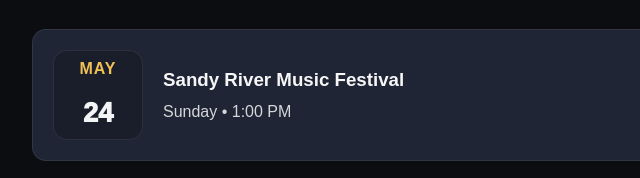
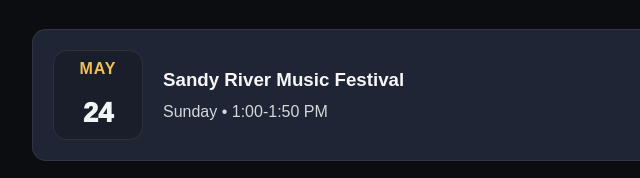
Before and after one commit to lumusband/lumusband.github.io, a plain HTML site: page index.html in a window 1280 px wide. Shown: the part 1977-2155 px from the top of the page, 158-798 px from the left. Drawn offline with Linux system fonts and the light colour scheme.

Commit message:
Update index.html updated end time for Sandy River from 1:00 to 1:00 - 1:50

```diff
--- a/index.html
+++ b/index.html
@@ -719,7 +719,7 @@
     <div class="show-date"><span class="month">MAY</span><span class="day">24</span></div>
     <div class="show-info">
       <h3>Sandy River Music Festival</h3>
-      <p class="show-meta">Sunday • 1:00 PM</p>
+      <p class="show-meta">Sunday • 1:00-1:50 PM</p>
     </div>
     <div class="show-actions">
       <a class="mini-btn" href="https://www.whistlestopconcertseries.com/sandy-river-music-festival-2026" target="_blank" rel="noopener noreferrer">Details</a>
```
